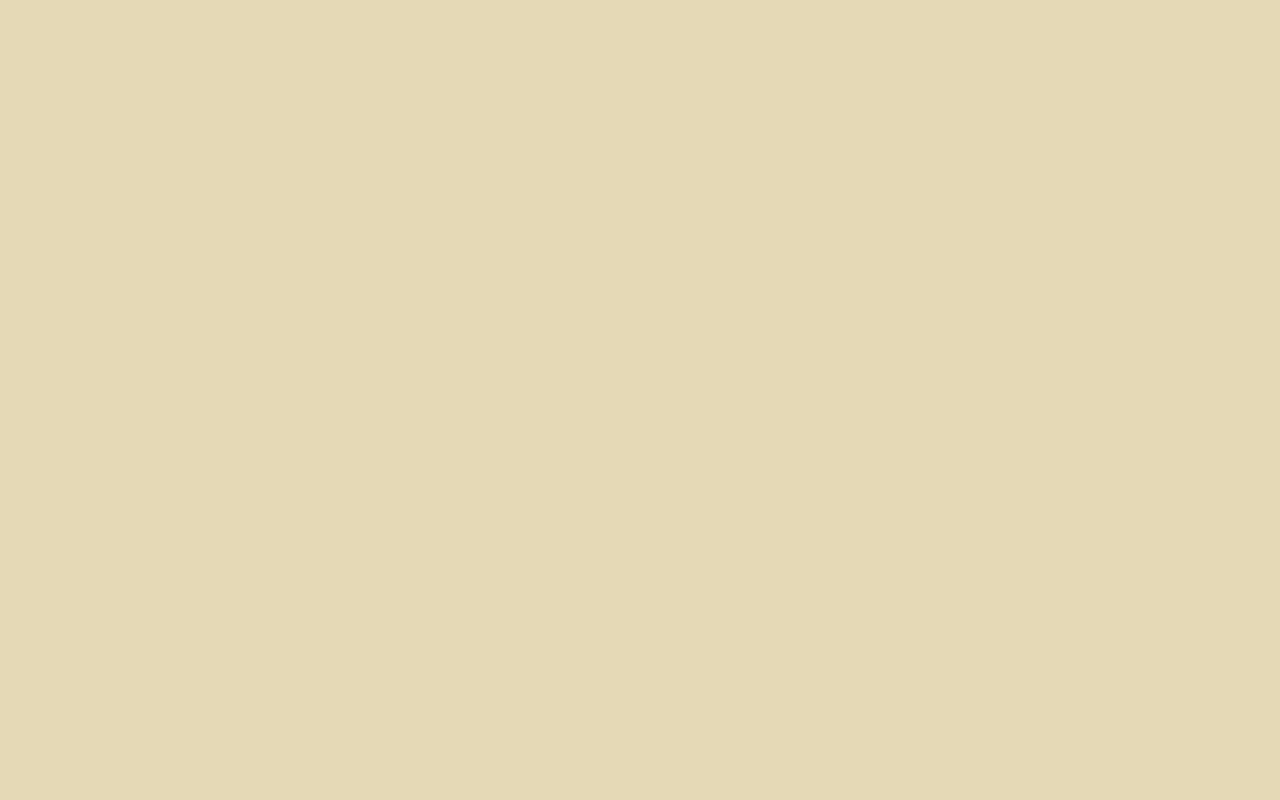
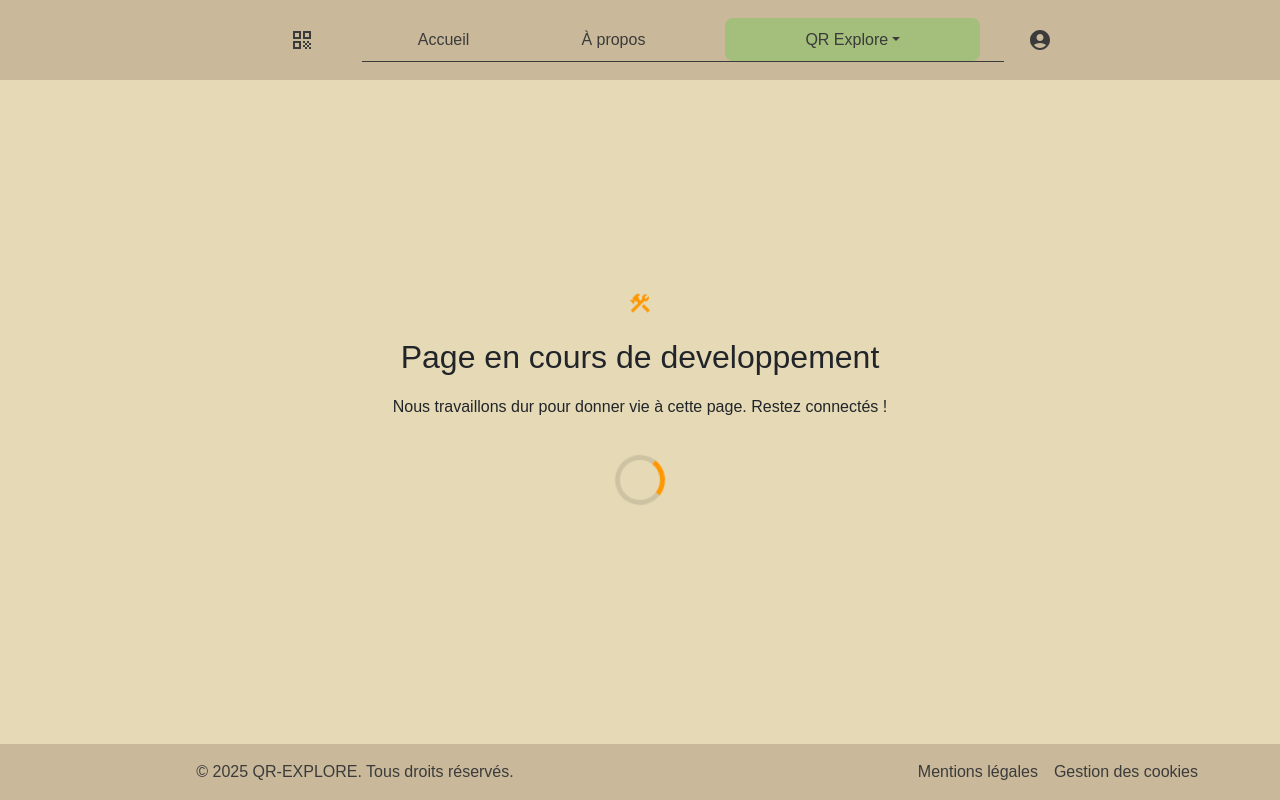
Before and after one commit to Vick-17/QR-EXPLORE, a React (Vite) app: page /view-places in a window 1280 px wide. Before the commit this address had no page. Built offline with nearby package versions, Linux system fonts and the light colour scheme.

Commit message:
FEAT: add UnderDev page + FIX: fix de coulour + links

```diff
--- a/src/App.jsx
+++ b/src/App.jsx
@@ -9,9 +9,10 @@ import UserProfil from './pages/UserProfil';
 import About from './pages/About';
 import LegalMentions from './pages/MentionsLegales'
 import CookiesPolicy from './pages/Cookies';
+import UnderDev from './pages/UnderDev.jsx';
 
+import PlacesAddition from "./pages/PlacesAddition.jsx";
 import './Style/App.css';
-import PlacesAddition from "./pages/PlacesAddition.jsx";
 
 function App() {
 
@@ -34,6 +35,9 @@ function App() {
           <Route path='/about' element={<About />} />
           <Route path='/mentions-legales' element={<LegalMentions />} />
           <Route path='/cookies' element={<CookiesPolicy />} />
+          <Route path='/view-places' element={<UnderDev />} />
+          <Route path='/autres-actions' element={<UnderDev />} />
+
         </Route>
       </Routes>
     </Router>
--- a/src/Style/components/Footer.css
+++ b/src/Style/components/Footer.css
@@ -8,3 +8,15 @@ footer {
     text-align: center;
     z-index: 55;
 }
+
+.footer-items {
+    color: #3B3B3B;
+}
+
+.footer-link {
+    text-decoration: inherit !important;
+}
+
+.footer-link:hover {
+    color: #3B3B3B;
+}
--- a/src/Style/components/Header.css
+++ b/src/Style/components/Header.css
@@ -50,17 +50,12 @@ header {
   position: absolute;
   top: 100%;
   left: 50%;
-  transform: translateX(35%);
+  /* transform: translateX(35%); */
   z-index: 100;
-<<<<<<< HEAD
-}
-=======
 }
 
-
-
   /* Header */
-  .header {
+  /* .header {
     display: flex;
     justify-content: space-between;
     align-items: center;
@@ -68,6 +63,5 @@ header {
     position: relative;
     margin-top: 20px;
     margin-right: 20%;
-    /* background-color: rgba(0, 0, 0, 0.6); Fond semi-transparent */
-  }
->>>>>>> origin/feat-CREATE-QRCODE
+    background-color: rgba(0, 0, 0, 0.6); Fond semi-transparent
+  } */
--- /dev/null
+++ b/src/Style/pages/About.css
@@ -0,0 +1,3 @@
+main {
+    padding-bottom: 2.5rem;
+}
--- a/src/Style/pages/HomePage.css
+++ b/src/Style/pages/HomePage.css
@@ -41,3 +41,8 @@
     color: #FFFFFF;
     background-color: #4F6F52 !important;
 }
+
+.homepage-items {
+    color: #FFFFFF !important;
+    text-decoration: inherit !important;
+}
--- /dev/null
+++ b/src/Style/pages/UnderDev.css
@@ -0,0 +1,44 @@
+.construction-container {
+    display: flex;
+    flex-direction: column;
+    align-items: center;
+    justify-content: center;
+    height: 80vh;
+    text-align: center;
+}
+
+.construction-icon {
+    font-size: 80px;
+    color: #ff9800;
+    animation: bounce 1.5s infinite;
+}
+
+@keyframes bounce {
+    0%, 100% {
+        transform: translateY(0);
+    }
+    50% {
+        transform: translateY(-10px);
+    }
+}
+
+h1 {
+    font-size: 2em;
+    margin: 20px 0;
+}
+
+.loading-spinner {
+    width: 50px;
+    height: 50px;
+    border: 5px solid rgba(0, 0, 0, 0.1);
+    border-left-color: #ff9800;
+    border-radius: 50%;
+    animation: spin 1s linear infinite;
+    margin-top: 20px;
+}
+
+@keyframes spin {
+    to {
+        transform: rotate(360deg);
+    }
+}
--- a/src/components/Footer.jsx
+++ b/src/components/Footer.jsx
@@ -12,8 +12,8 @@ const Footer = () => {
             <p className="mb-0 footer-items">© {new Date().getFullYear()} QR-EXPLORE. Tous droits réservés.</p>
           </Col>
           <Col md={6} className="text-md-end">
-            <Link to="/mentions-legales" className="me-3 footer-items">Mentions légales</Link>
-            <Link to="/cookies" className="footer-items">Gestion des cookies</Link>
+            <Link to="/mentions-legales" className="me-3 footer-items footer-link">Mentions légales</Link>
+            <Link to="/cookies" className="footer-items footer-link">Gestion des cookies</Link>
           </Col>
         </Row>
       </Container>
--- a/src/components/Header.jsx
+++ b/src/components/Header.jsx
@@ -23,10 +23,9 @@ const Header = () => {
                 <div className="collapse navbar-collapse items-button" id="navbarNavAltMarkup">
                     <div className="navbar-nav items">
                         <Link to="/" className='nav-link active items'>Accueil</Link>
-                        {/* <a className="nav-link active items" aria-current="page" href="#">Home</a> */}
                     </div>
                     <div className="navbar-nav items">
-                        <a className="nav-link active items" href="#">À propos</a>
+                        <Link to="/about" className='nav-link active items'>À propos</Link>
                     </div>
 
                     <div className="dropdown">
@@ -34,9 +33,15 @@ const Header = () => {
                             QR Explore
                         </button>
                         <ul className="dropdown-menu items dropdown-button">
-                            <li><a className="dropdown-item " href="/addition-places">Ajout de lieux avec QR code</a></li>
-                            <li><a className="dropdown-item" href="#">Consultation des lieux</a></li>
-                            <li><a className="dropdown-item" href="#">Autre action</a></li>
+                            <li>
+                                <Link to="/addition-places" className='dropdown-item'>Ajout de lieux avec QR code</Link>
+                            </li>
+                            <li>
+                                <Link to="/view-places" className='dropdown-item'>Consultation des lieux</Link>
+                            </li>
+                            <li>
+                                <Link to="/autres-actions" className='dropdown-item'>Autre action</Link>
+                            </li>
                         </ul>
                     </div>
                 </div>
--- a/src/pages/About.jsx
+++ b/src/pages/About.jsx
@@ -1,5 +1,5 @@
 // import React from "react";
-import "../Style/pages/HomePage.css"; // Import du fichier CSS
+import "../Style/pages/About.css"; // Import du fichier CSS
 
 function About() {
   return (
--- a/src/pages/HomePage.jsx
+++ b/src/pages/HomePage.jsx
@@ -1,5 +1,6 @@
 // import React from "react";
 import { Box, Button, Typography } from "@mui/material";
+import { Link } from "react-router-dom";
 import "../Style/pages/HomePage.css";
 
 function Welcome() {
@@ -10,10 +11,10 @@ function Welcome() {
           QR Explore
         </Typography>
         <Typography variant="body1" className="description">
-          Voici un petit texte qui décrit quelque chose d'intéressant.
+          Voici un petit texte qui décrit quelque chose d&apos;intéressant.
         </Typography>
         <Button variant="contained" className="button">
-          Explorer maintenant
+          <Link to='/about' className="homepage-items">Explorer maintenant</Link>
         </Button>
       </Box>
 
--- /dev/null
+++ b/src/pages/UnderDev.jsx
@@ -0,0 +1,15 @@
+import ConstructionIcon from "@mui/icons-material/Construction";
+import "../Style/pages/UnderDev.css";
+
+const UnderDev = () => {
+  return (
+    <div className="construction-container">
+      <ConstructionIcon className="construction-icon" />
+      <h1>Page en cours de developpement</h1>
+      <p>Nous travaillons dur pour donner vie à cette page. Restez connectés !</p>
+      <div className="loading-spinner"></div>
+    </div>
+  );
+};
+
+export default UnderDev;
--- a/src/pages/UserProfil.jsx
+++ b/src/pages/UserProfil.jsx
@@ -10,8 +10,6 @@ const UserProfil = () => {
     const [placesToVisit, setPlacesToVisit] = useState([]);
     const [userComments, setUserComments] = useState([]);
     const [username, setUsername] = useState("");
-
-
 
     const visitedPlaces = ['Place 1', 'Place 2', 'Place 3'];
 
```
